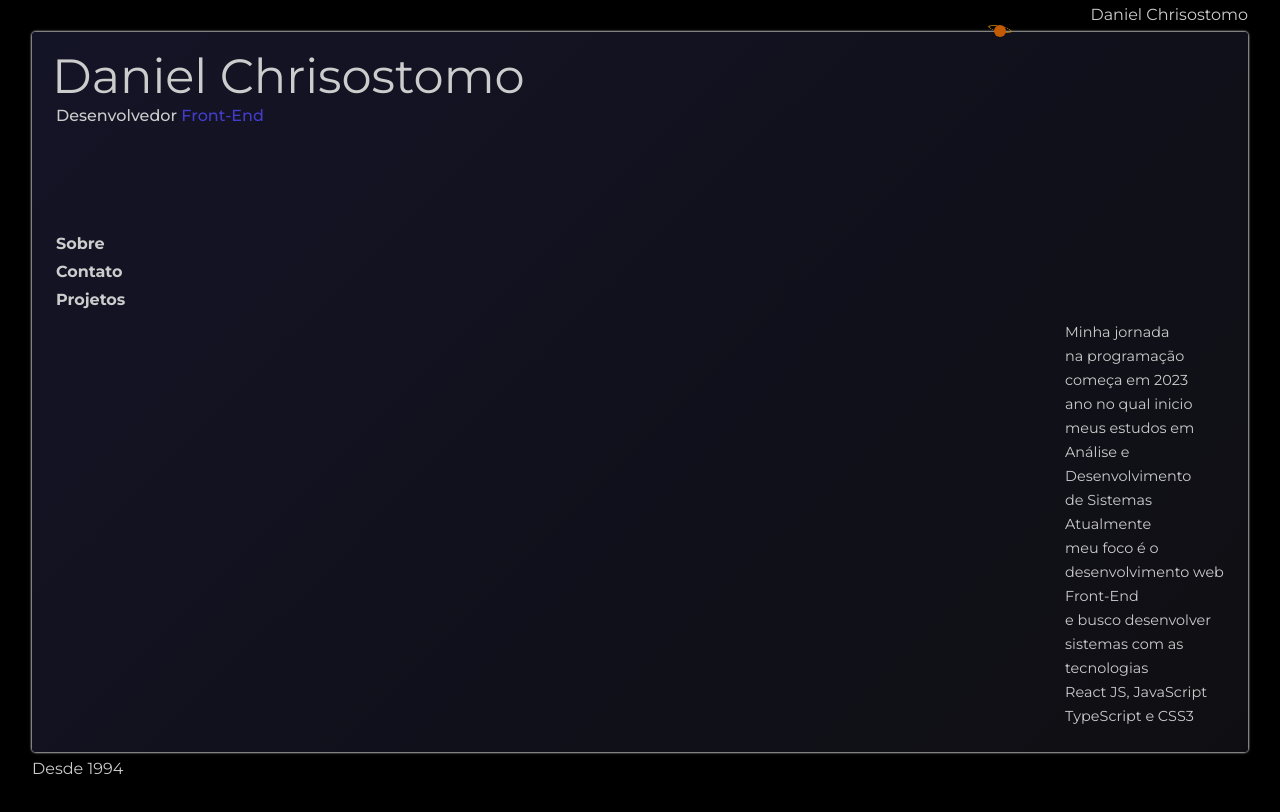
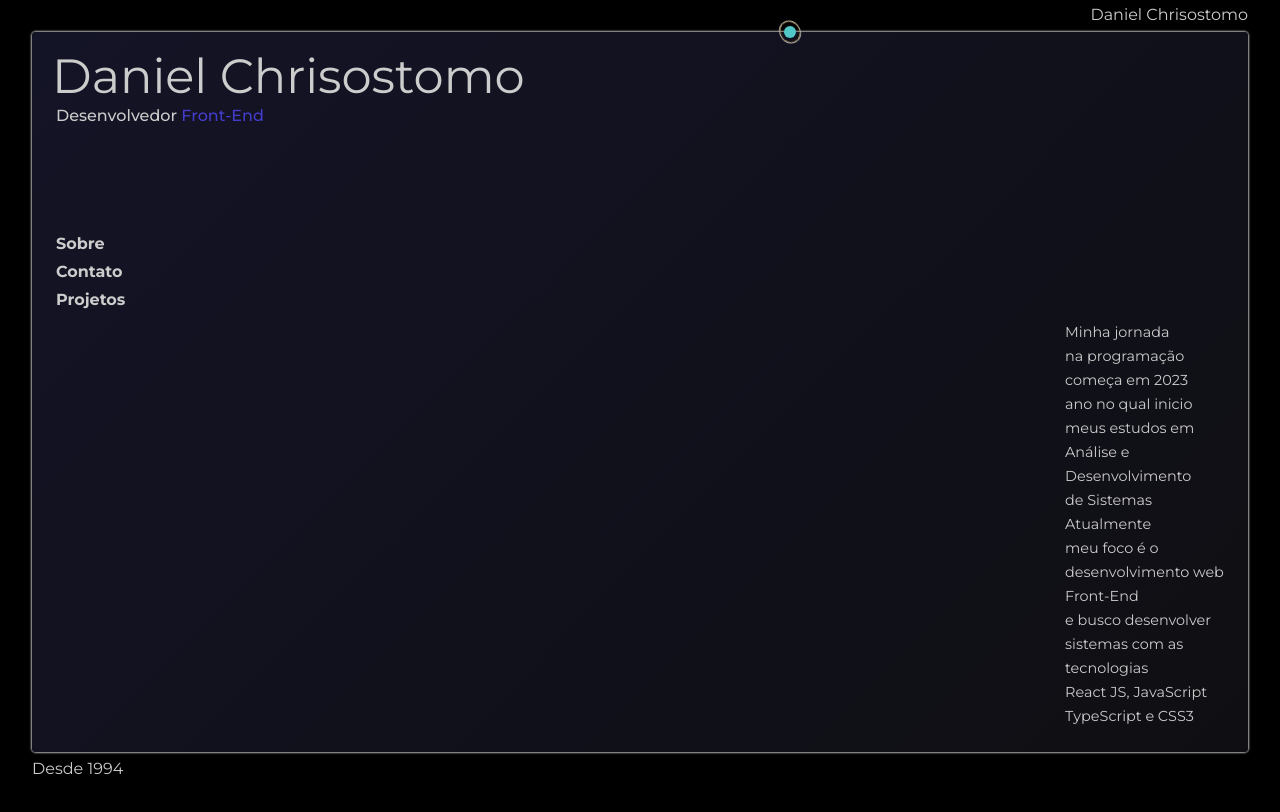
Before and after one commit to DanielChrisostomo/Portfolio, a React (Vite) app: page /#/ in a window 1280 px wide. Shown: the top 812 px of the page. Built offline with nearby package versions, Linux system fonts and the light colour scheme.

Commit message:
alteração em saturno global css

```diff
--- a/src/Pages/Title.css
+++ b/src/Pages/Title.css
@@ -17,7 +17,7 @@ p {
 }
 
 .nome span {
-  color: var(--color-hover);
+  color: var(--color-2);
 }
 
 .links-container {
--- a/src/global.css
+++ b/src/global.css
@@ -1,7 +1,7 @@
 html {
   height: 100%;
   --color-1: #fff;
-  --color-hover: #564cff;
+  --color-2: #564cff;
 }
 
 * {
@@ -32,7 +32,7 @@ a {
 }
 
 a:hover{
-  color: var(--color-hover);
+  color: var(--color-2);
 }
 
 body {
@@ -94,31 +94,14 @@ body {
   position: absolute;
   width: 22px;
   height: 22px;
-  top: -2.1%;
-  right: -1%;
+  top: -12px;
+  right: -36px;
   border-radius: 50%;
   background-color: transparent;
-  box-shadow: inset 0px 0px 0px 0.5px orange;
-  border: 1.75px solid orange;
-  animation: animeBefore 30s linear infinite;
+  box-shadow: inset 0px 0px 0px 0.5px goldenrod;
+  border: 1.75px solid white;
+  animation: animeBefore 15s linear infinite;
   z-index: -10;
-}
-
-
-@keyframes animeBefore {
-  0%{
-    transform:rotate3d(0, 0, 0, 0deg);
-  }
-  25% {
-    transform: rotate3d(1, 1, 1, 360deg);
-  }
-  60% {
-    transform: rotate3d(1, 0, 0, 0deg);
-  }
-	90% {
-		right: 99.5%;
-    transform: rotate3d(0, 1, 1, 360deg);
-	}
 }
 
 .main-container::after {
@@ -126,19 +109,36 @@ body {
   position: absolute;
   width: 12px;
   height: 12px;
-  top: -1%;
-  right: -0.5%;
+  top: -6px;
+  right: -30px;
   border-radius: 50%;
-  background-color: rgba(250, 100, 0, 1);
-  animation: animeAfter 30s linear infinite;
+  background-color:  rgba(100, 250, 250, 1);
+  animation: animeAfter 15s linear infinite;
+}
+
+@keyframes animeBefore {
+  0%{
+    opacity: 0.1;
+  }
+  5% {
+    opacity: 1;
+  }
+  25%{
+  }
+	100% {
+    transform:rotate3d(1, 1, 1, 1080deg);
+		right: 105.5%;
+	}
 }
 
 @keyframes animeAfter {
   0%{
-    background-color: rgba(250, 100, 0, 1);
+    opacity: 0.1;
   }
-	90% {
-		right: 100%;
-    background-color: goldenrod;
+  5%{
+    opacity: 1;
+  }
+	100% {
+		right: 106%;
 	}
 }
```
